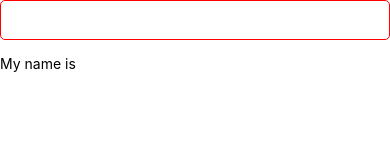
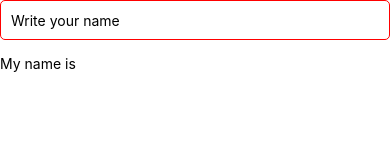
Before and after one commit to VanshSh/react_native_learning_from_codeevolution, a React Native app: screen / in a window 390 px wide. Shown: the top 160 px of the page. Built offline with nearby package versions, Linux system fonts and the light colour scheme.

Commit message:
feat: :sparkles: Video 59 => TextInput

```diff
--- a/components/RNForms.js
+++ b/components/RNForms.js
@@ -83,7 +83,13 @@ const LoginForm = () => {
       <TextInput
         style={styles.input}
         value={username}
-        onChangeText={setUsername}
+              onChangeText={setUsername}
+              //   secureTextEntry
+              placeholder='Write your name'
+              keyboardType='default'
+              autoCapitalize='none'
+              autoCorrect={false}
+
       />
       <Text style={styles.text}>My name is {username}</Text>
     </SafeAreaView>
```
Also changed, not shown: 1 other file (tests, documents, lock files or other folders).
